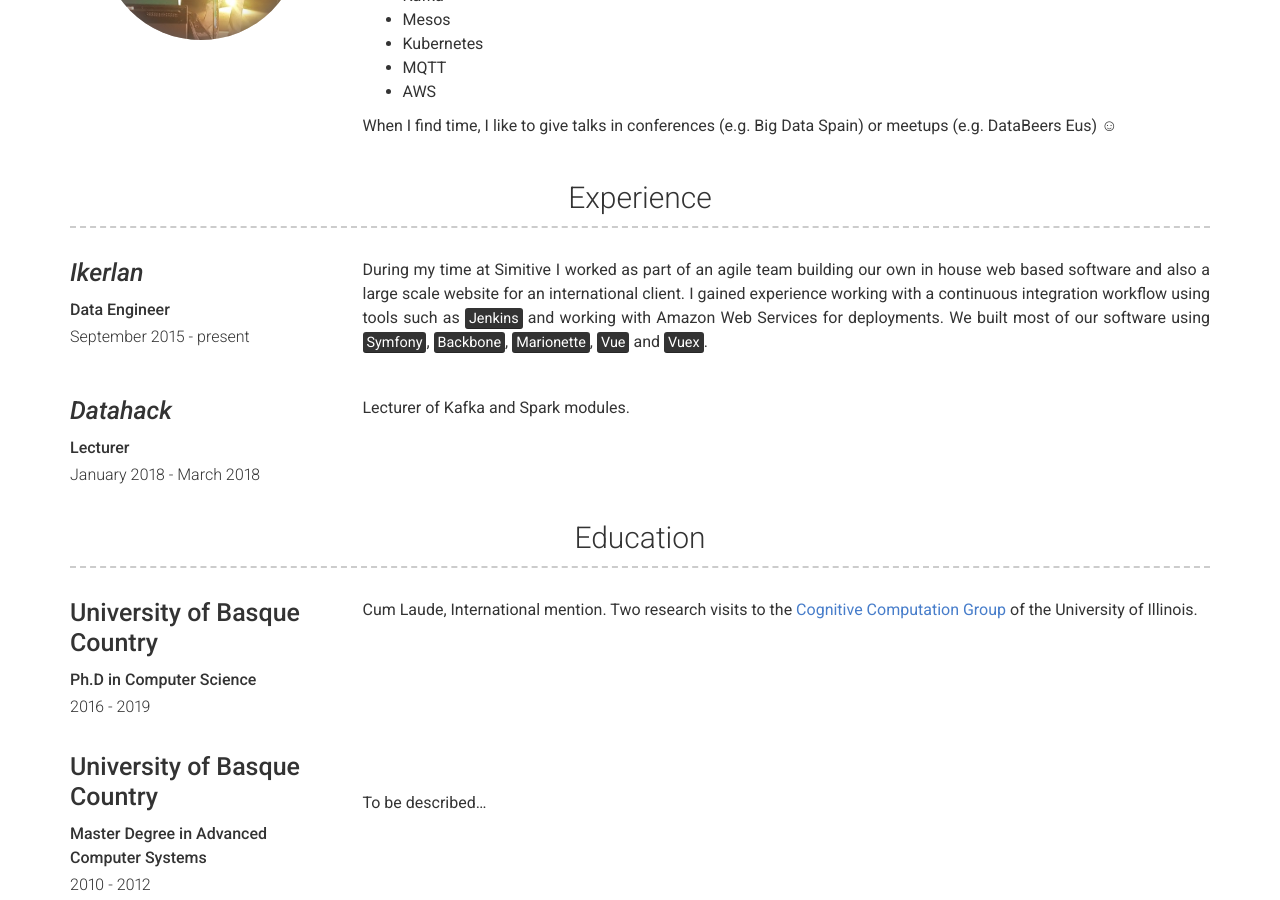
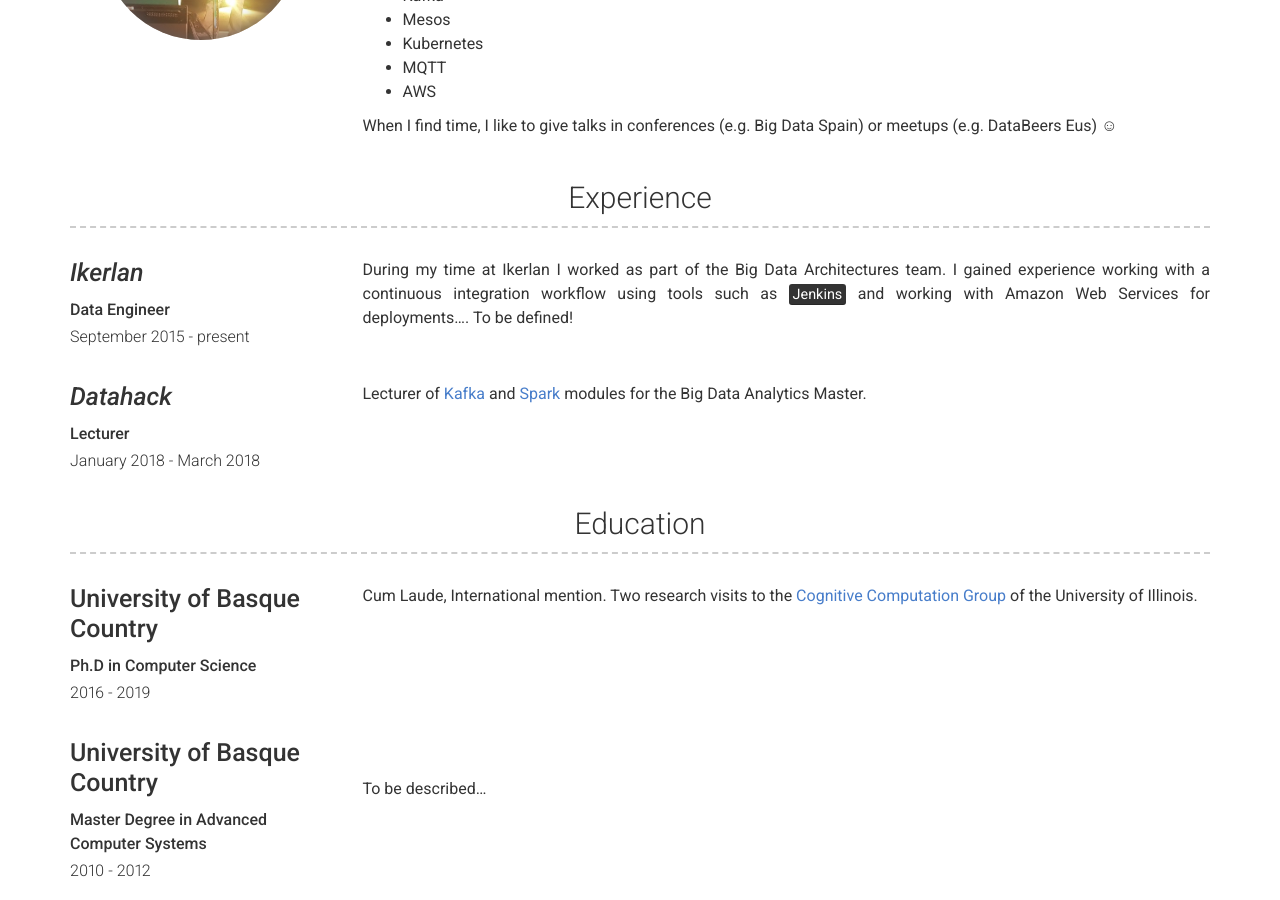
Before and after one commit to Neuw84/neuw84.github.io, a Jekyll site: the page built from index.md, in a window 1280 px wide and 900 px high, scrolled down 449 px. Built offline with Jekyll 4.4.1, drawn with Linux system fonts in a browser that asks for light colours.

Commit message:
Update experience.yml

```diff
--- a/_data/experience.yml
+++ b/_data/experience.yml
@@ -4,10 +4,8 @@
   dates: September 2015 - present
   job_title: Data Engineer
   description: |
-    During my time at Simitive I worked as part of an agile team building our own in house web based software and
-    also a large scale website for an international client. I gained experience working with a continuous integration
-    workflow using tools such as <mark>Jenkins</mark> and working with Amazon Web Services for deployments. We built most
-    of our software using <mark>Symfony</mark>, <mark>Backbone</mark>, <mark>Marionette</mark>, <mark>Vue</mark> and <mark>Vuex</mark>.
+    During my time at Ikerlan I worked as part of the Big Data Architectures team. I gained experience working with a continuous integration
+    workflow using tools such as <mark>Jenkins</mark> and working with Amazon Web Services for deployments.... To be defined!
 
 - company: Datahack
   company: Datahack
@@ -15,4 +13,4 @@
   dates: January 2018 - March 2018
   job_title: Lecturer
   description: |
-    Lecturer of Kafka and Spark modules.
+    Lecturer of [Kafka](https://kafka.apache.org/) and [Spark](https://spark.apache.org/) modules for the Big Data Analytics Master.
```
